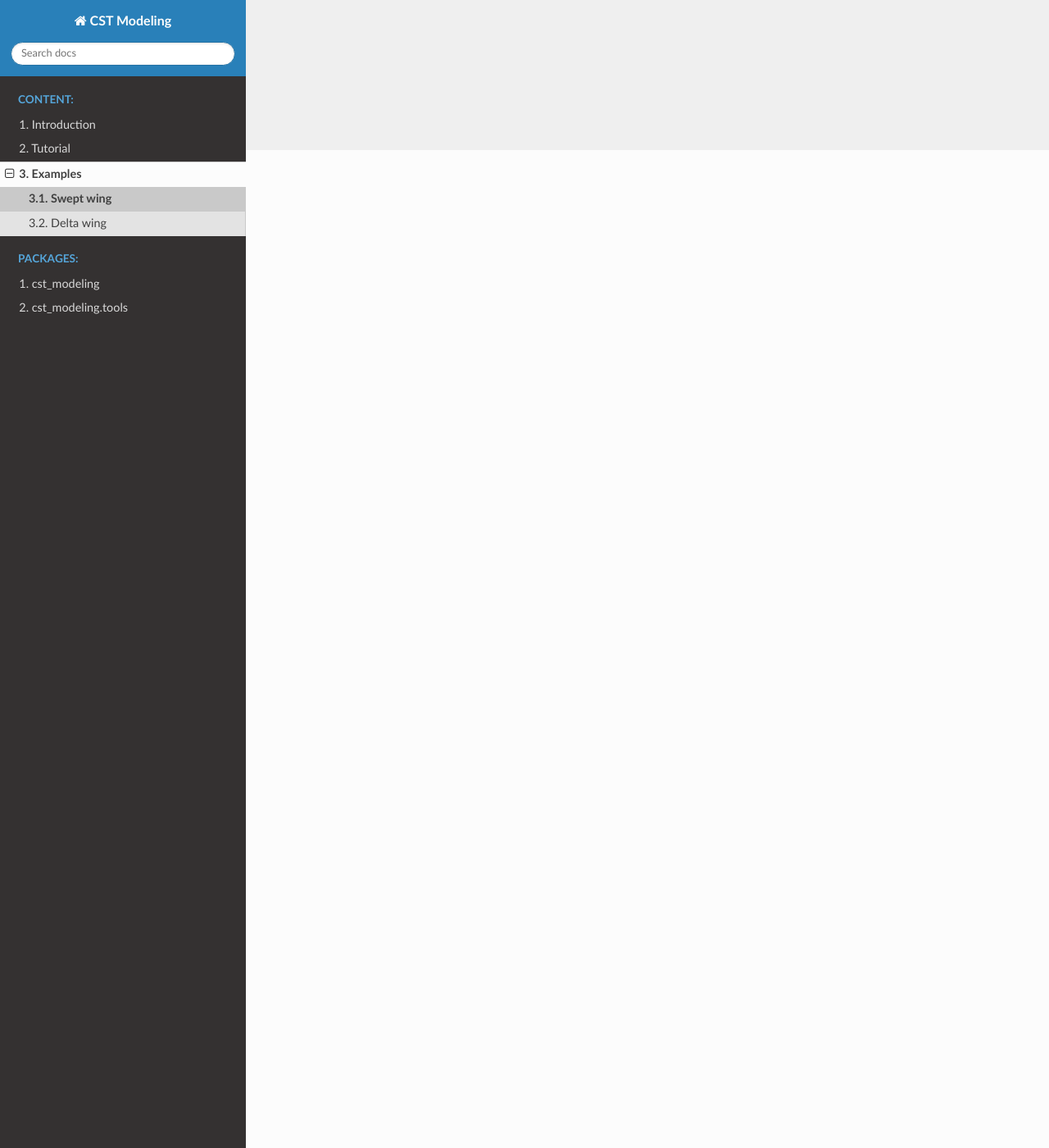
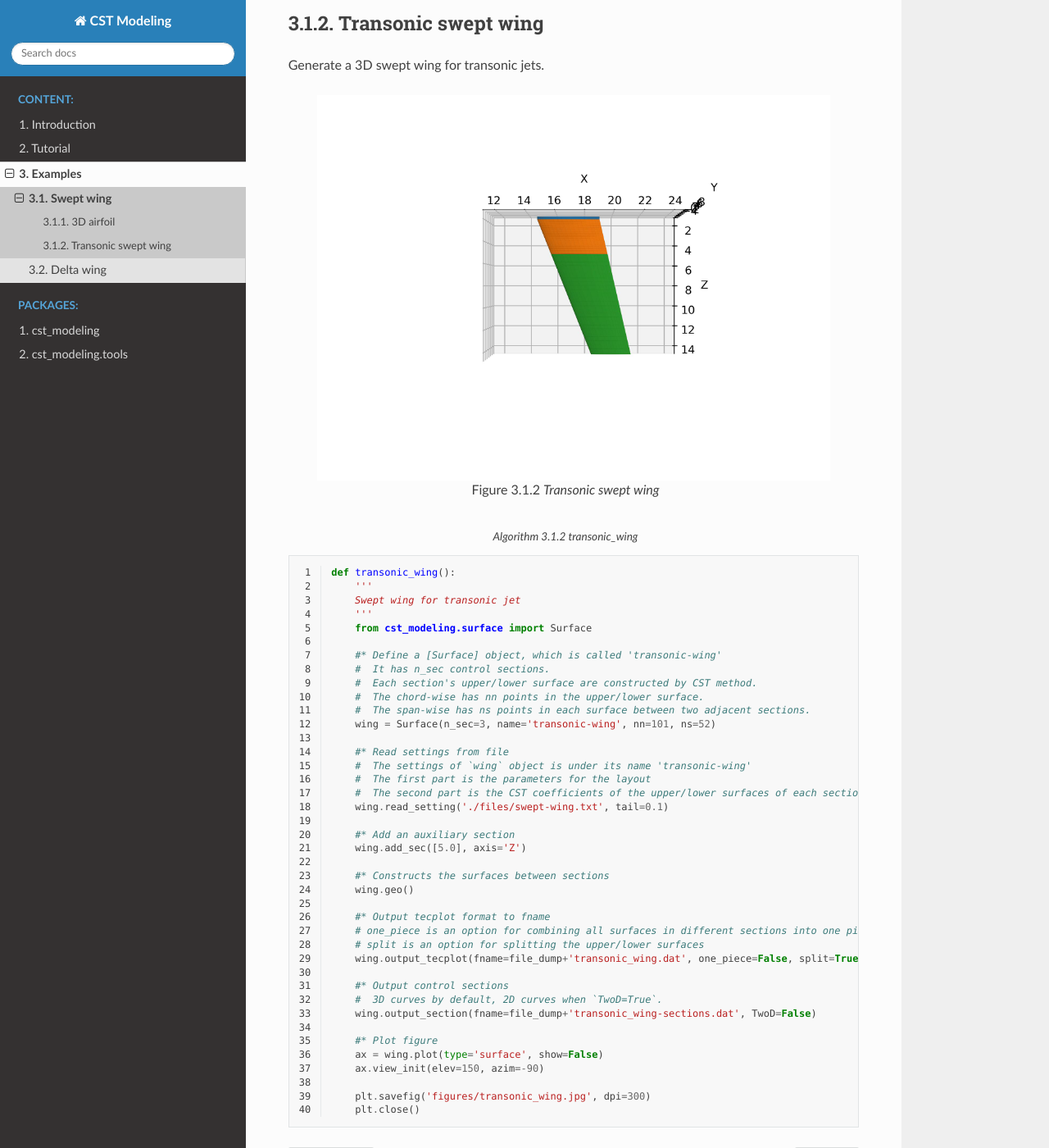
Before and after one commit to swayli94/cst-modeling3d, a Sphinx documentation site: the page built from docs/source/example/swept-wing.rst, in a window 1280 px wide and 1400 px high, scrolled down 1217 px. Shown: the whole window at 82% size. Built offline with Sphinx 7.4.7 and the Read the Docs theme 2.0.0, drawn with Linux system fonts in a browser that asks for light colours; some of the changed text lies outside the part shown.

Commit message:
example wing

```diff
--- a/docs/example/swept-wing.py
+++ b/docs/example/swept-wing.py
@@ -0,0 +1,79 @@
+import numpy as np
+import matplotlib.pyplot as plt
+
+
+file_dump = './dump/'
+
+
+def airfoil3d():
+    '''
+    3D surface for airfoil meshing in ICEM CFD
+    '''
+    from cst_modeling.basic import plot3d_to_igs
+    from cst_modeling.surface import Surface
+
+    wing = Surface(n_sec=0, name='airfoil3d', nn=501, ns=11, projection=True)
+    wing.read_setting('./files/swept-wing.txt', tail=0.01)
+    wing.geo()
+
+    wing.output_tecplot(fname=file_dump+'airfoil3d.dat', split=True)
+    wing.output_plot3d(fname=file_dump+'airfoil3d.grd', split=True)
+    plot3d_to_igs(fname=file_dump+'airfoil3d')
+
+    ax = wing.plot(type='surface', show=False)
+
+    ax.view_init(elev=120, azim=-90)
+
+    plt.savefig('figures/airfoil3d.jpg', dpi=300)
+    plt.close()
+
+def transonic_wing():
+    '''
+    Swept wing for transonic jet
+    '''
+    from cst_modeling.surface import Surface
+
+    #* Define a [Surface] object, which is called 'transonic-wing'
+    #  It has n_sec control sections.
+    #  Each section's upper/lower surface are constructed by CST method.
+    #  The chord-wise has nn points in the upper/lower surface.
+    #  The span-wise has ns points in each surface between two adjacent sections.
+    wing = Surface(n_sec=3, name='transonic-wing', nn=101, ns=52)
+
+    #* Read settings from file
+    #  The settings of `wing` object is under its name 'transonic-wing'
+    #  The first part is the parameters for the layout
+    #  The second part is the CST coefficients of the upper/lower surfaces of each section
+    wing.read_setting('./files/swept-wing.txt', tail=0.1)
+
+    #* Add an auxiliary section
+    wing.add_sec([5.0], axis='Z')
+
+    #* Constructs the surfaces between sections
+    wing.geo()
+
+    #* Output tecplot format to fname
+    # one_piece is an option for combining all surfaces in different sections into one piece
+    # split is an option for splitting the upper/lower surfaces
+    wing.output_tecplot(fname=file_dump+'transonic_wing.dat', one_piece=False, split=True)
+
+    #* Output control sections
+    #  3D curves by default, 2D curves when `TwoD=True`.
+    wing.output_section(fname=file_dump+'transonic_wing-sections.dat', TwoD=False)
+
+    #* Plot figure
+    ax = wing.plot(type='surface', show=False)
+    ax.view_init(elev=150, azim=-90)
+
+    plt.savefig('figures/transonic_wing.jpg', dpi=300)
+    plt.close()
+
+
+
+
+if __name__ == '__main__':
+
+
+    airfoil3d()
+
+    transonic_wing()
--- a/docs/source/conf.py
+++ b/docs/source/conf.py
@@ -31,8 +31,9 @@
 # extensions coming with Sphinx (named 'sphinx.ext.*') or your custom
 # ones.
 extensions = [
-    'sphinx.ext.autodoc',       # automatically insert docstrings from modules
-    'sphinx.ext.mathjax',       # include math, rendered in the browser by MathJax
+    'sphinx.ext.autodoc',           # automatically insert docstrings from modules
+    "sphinx.ext.autosectionlabel",  # refer sections by its title
+    'sphinx.ext.mathjax',           # include math, rendered in the browser by MathJax
     'sphinx_rtd_theme',
     'sphinx.ext.napoleon',      # Google' style docstring
     'sphinx.ext.doctest',       # automatically test code snippets in doctest blocks
@@ -41,7 +42,6 @@
     'sphinx.ext.coverage',      # checks for documentation coverage
     'sphinx.ext.viewcode',      # include links to the source code of documented Python objects
     'sphinx.ext.githubpages',   # create .nojekyll file to publish the document on GitHub pages
-    'sphinx.ext.napoleon'       #
 ]
 
 # Add any paths that contain templates here, relative to this directory.
@@ -93,6 +93,22 @@
 
 
 # ----------------------------------------------------------------------------
+# Auto Section Label
+# https://www.sphinx-doc.org/en/master/usage/extensions/autosectionlabel.html
+
+# True to prefix each section label with the name of the document it is in, followed by a colon.
+# For example, index:Introduction for a section called Introduction that appears in document index.rst.
+# Useful for avoiding ambiguity when the same section heading appears in different documents.
+autosectionlabel_prefix_document = True
+
+
+# If set, autosectionlabel chooses the sections for labeling by its depth.
+# For example, when set 1 to autosectionlabel_maxdepth, labels are generated only for top level sections,
+# and deeper sections are not labeled. It defaults to None (disabled).
+autosectionlabel_maxdepth = 3
+
+
+# ----------------------------------------------------------------------------
 
 # 激活 图、表、代码块、公式 的自动编号
 # 仅针对 有 caption (图例) 标签的对象，该对象的 `numref` 同时生效
--- a/docs/source/example/swept-wing.rst
+++ b/docs/source/example/swept-wing.rst
@@ -1,2 +1,39 @@
 Swept wing
 ================
+
+3D airfoil
+--------------------------
+
+Generate a 3D surface for airfoil meshing in ICEM CFD.
+
+.. _airfoil3d:
+.. figure:: ../../example/figures/airfoil3d.jpg
+    :width: 90 %
+    :align: center
+
+    3D airfoil
+
+.. literalinclude:: ../../example/swept-wing.py
+    :language: python
+    :linenos:
+    :caption: airfoil3d
+    :pyobject: airfoil3d
+
+
+Transonic swept wing
+--------------------------
+
+Generate a 3D swept wing for transonic jets.
+
+.. _transonic_wing:
+.. figure:: ../../example/figures/transonic_wing.jpg
+    :width: 90 %
+    :align: center
+
+    Transonic swept wing
+
+.. literalinclude:: ../../example/swept-wing.py
+    :language: python
+    :linenos:
+    :caption: transonic_wing
+    :pyobject: transonic_wing
```
Also changed, not shown: docs/example/files/swept-wing.txt (added, +61 -0 lines), docs/source/tutorial/surface.rst (+78 -0 lines), docs/example/figures/airfoil3d.jpg (added), docs/example/figures/transonic_wing.jpg (added), 3 other files.
